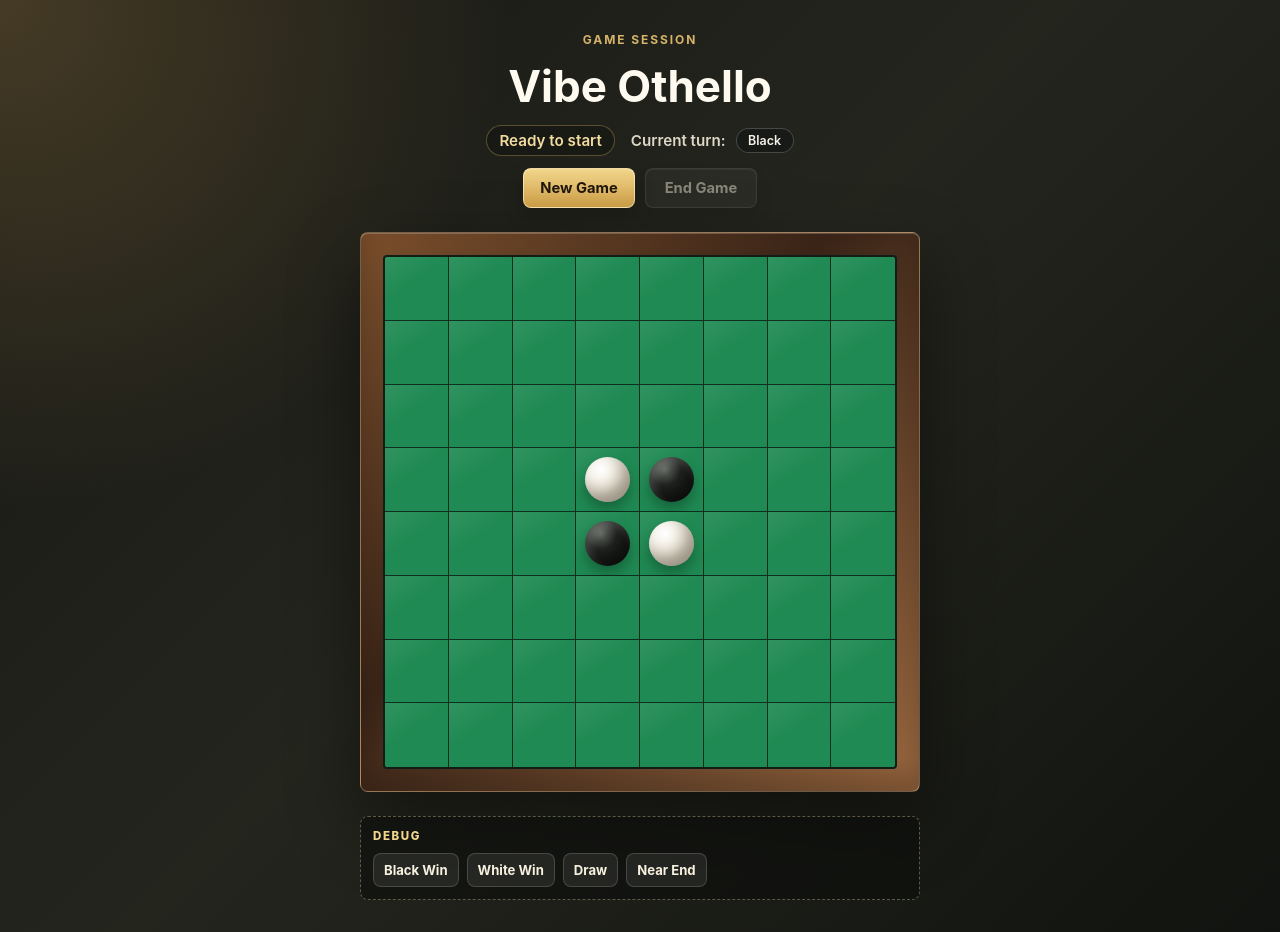
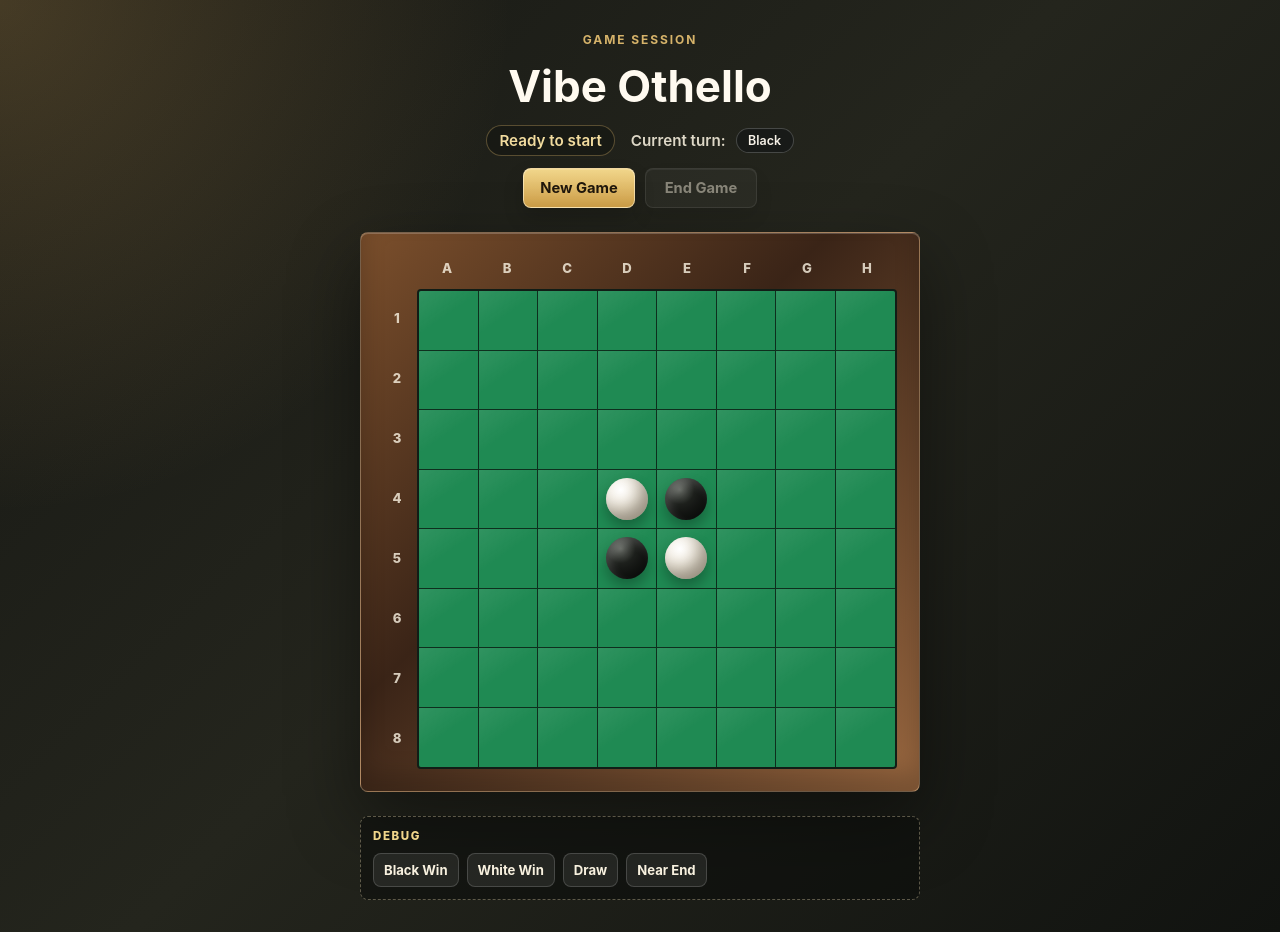
Before and after one commit to westzaki/vibe-othello, a React (Vite) app: page / in a window 1280 px wide. Built offline with nearby package versions, Linux system fonts and the light colour scheme.

Commit message:
Add board coordinates

```diff
--- a/src/components/Board.tsx
+++ b/src/components/Board.tsx
@@ -1,5 +1,8 @@
 import type { Board as OthelloBoard, DiscColor } from "../game/othello";
 import { GameDisc } from "./GameDisc";
+
+const columnLabels = ["A", "B", "C", "D", "E", "F", "G", "H"];
+const rowLabels = ["1", "2", "3", "4", "5", "6", "7", "8"];
 
 type BoardProps = {
   board: OthelloBoard;
@@ -16,6 +19,22 @@ export function Board({
 }: BoardProps) {
   return (
     <div className="board-frame" aria-label="Playable Othello board">
+      <div className="board-coordinate-shell">
+        <div className="board-coordinate-corner" aria-hidden="true" />
+        <div className="board-column-labels" aria-hidden="true">
+          {columnLabels.map((label) => (
+            <span className="board-coordinate-label" key={label}>
+              {label}
+            </span>
+          ))}
+        </div>
+        <div className="board-row-labels" aria-hidden="true">
+          {rowLabels.map((label) => (
+            <span className="board-coordinate-label" key={label}>
+              {label}
+            </span>
+          ))}
+        </div>
         <div className="board-grid">
           {board.map((cell, square) => {
             const isLegal = legalMoves.includes(square);
@@ -42,6 +61,7 @@ export function Board({
           })}
         </div>
       </div>
+    </div>
   );
 }
 
--- a/src/index.css
+++ b/src/index.css
@@ -167,7 +167,6 @@ h1 {
 
 .board-frame {
   width: min(84vw, 560px);
-  aspect-ratio: 1;
   padding: clamp(12px, 2.8vw, 22px);
   border: 1px solid rgba(255, 244, 214, 0.24);
   border-radius: 8px;
@@ -179,8 +178,52 @@ h1 {
     inset 0 -16px 24px rgba(0, 0, 0, 0.22);
 }
 
+.board-coordinate-shell {
+  display: grid;
+  width: 100%;
+  aspect-ratio: 1;
+  grid-template-columns: clamp(18px, 4.2vw, 28px) 1fr;
+  grid-template-rows: clamp(18px, 4.2vw, 28px) 1fr;
+  gap: 6px;
+}
+
+.board-coordinate-corner {
+  grid-column: 1;
+  grid-row: 1;
+}
+
+.board-column-labels,
+.board-row-labels {
+  display: grid;
+  color: rgba(255, 248, 232, 0.78);
+  font-size: clamp(0.62rem, 1.8vw, 0.82rem);
+  font-weight: 800;
+  line-height: 1;
+}
+
+.board-column-labels {
+  grid-column: 2;
+  grid-row: 1;
+  grid-template-columns: repeat(8, 1fr);
+  align-items: center;
+}
+
+.board-row-labels {
+  grid-column: 1;
+  grid-row: 2;
+  grid-template-rows: repeat(8, 1fr);
+  justify-items: center;
+}
+
+.board-coordinate-label {
+  display: grid;
+  place-items: center;
+}
+
 .board-grid {
   display: grid;
+  grid-column: 2;
+  grid-row: 2;
   width: 100%;
   height: 100%;
   grid-template-columns: repeat(8, 1fr);
```
Lines whose indentation alone changed are shown as unchanged.
